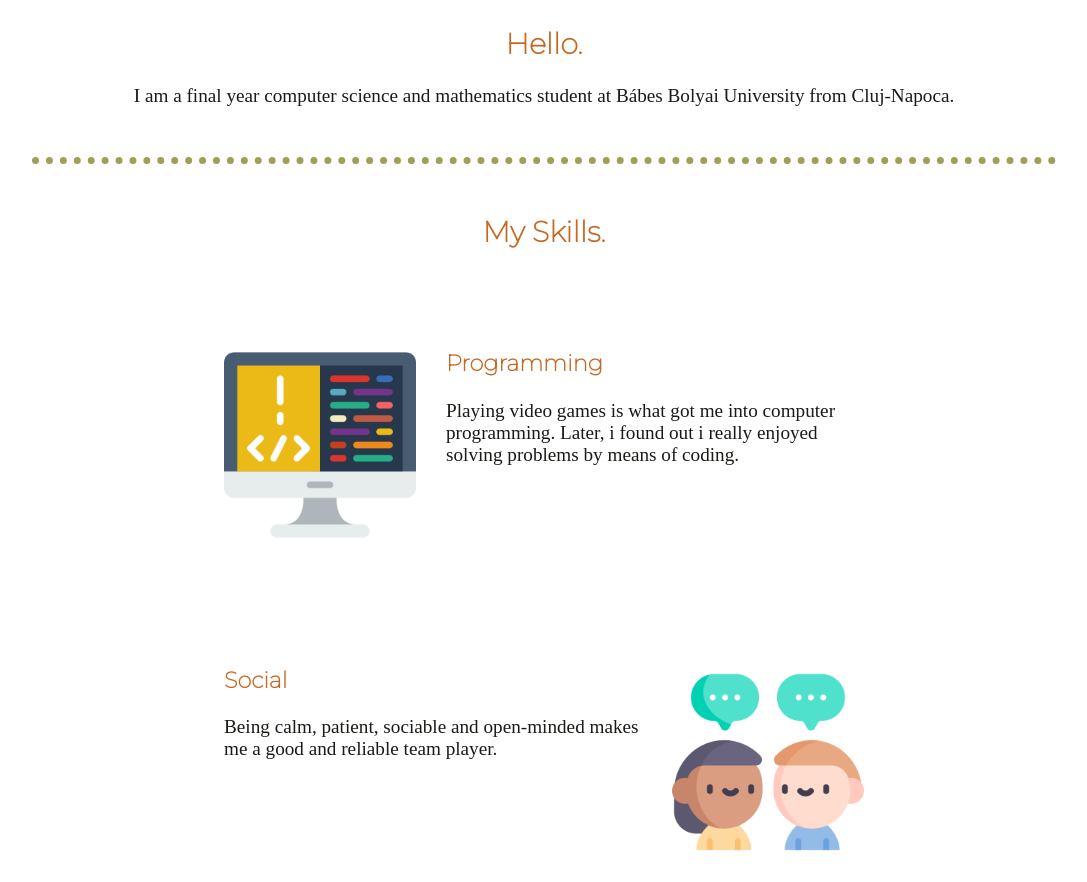
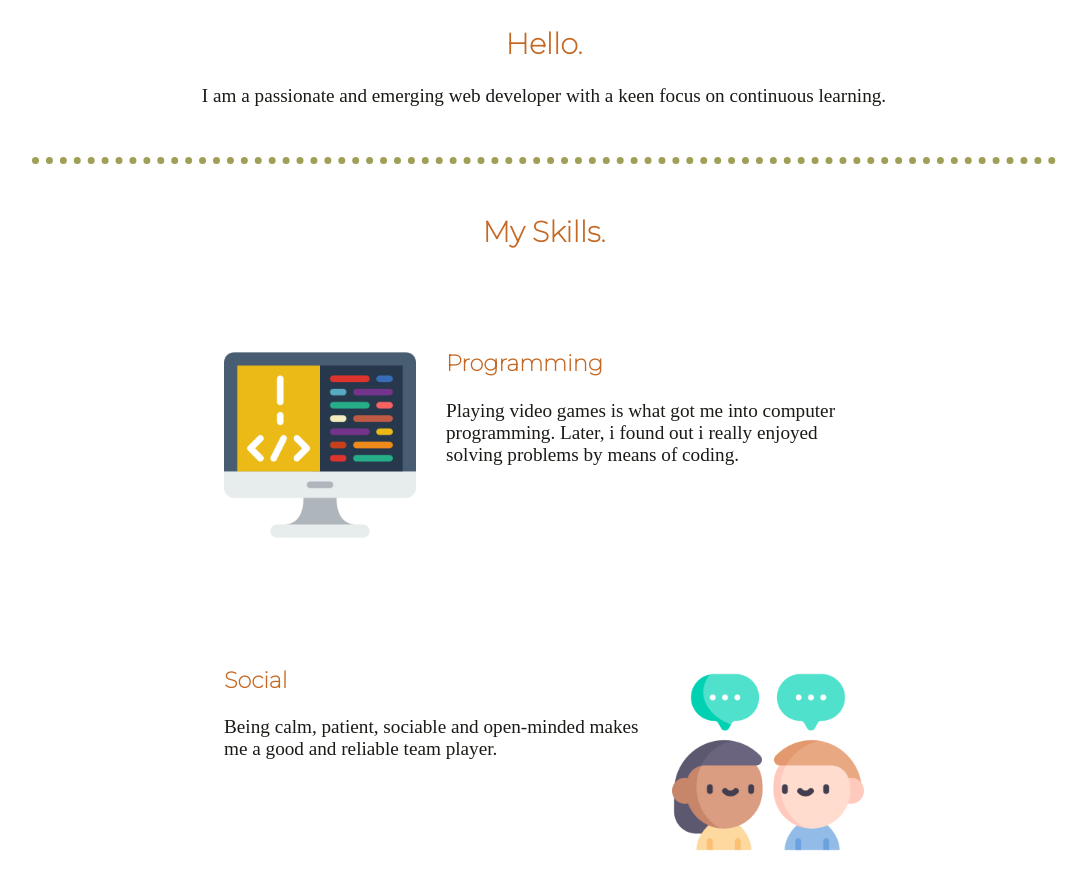
Before and after one commit to Tolsi111/CSS-My-website, a plain HTML site: page index.html in a window 1280 px wide. Shown: the part 1158-2040 px from the top of the page, without its empty margins (96-1183 px from the left). Drawn offline with Linux system fonts and the light colour scheme; a web font is replaced by a local one.

Commit message:
Update index.html

```diff
--- a/index.html
+++ b/index.html
@@ -26,7 +26,7 @@
     <div class="profile">
       <img class="profile-img" src="images/euCrop2.png" alt="profile-picture">
       <h2>Hello.</h2>
-      <p>I am a final year computer science and mathematics student at Bábes Bolyai University from Cluj-Napoca.</p>
+      <p> I am a passionate and emerging web developer with a keen focus on continuous learning.</p>
     </div>
     <hr>
     <div class="skills">
```
